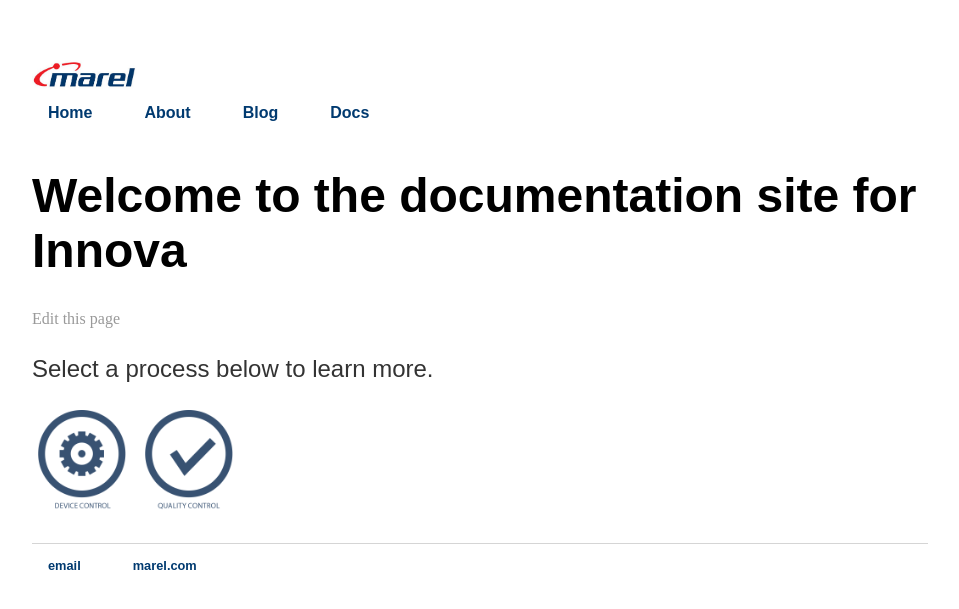
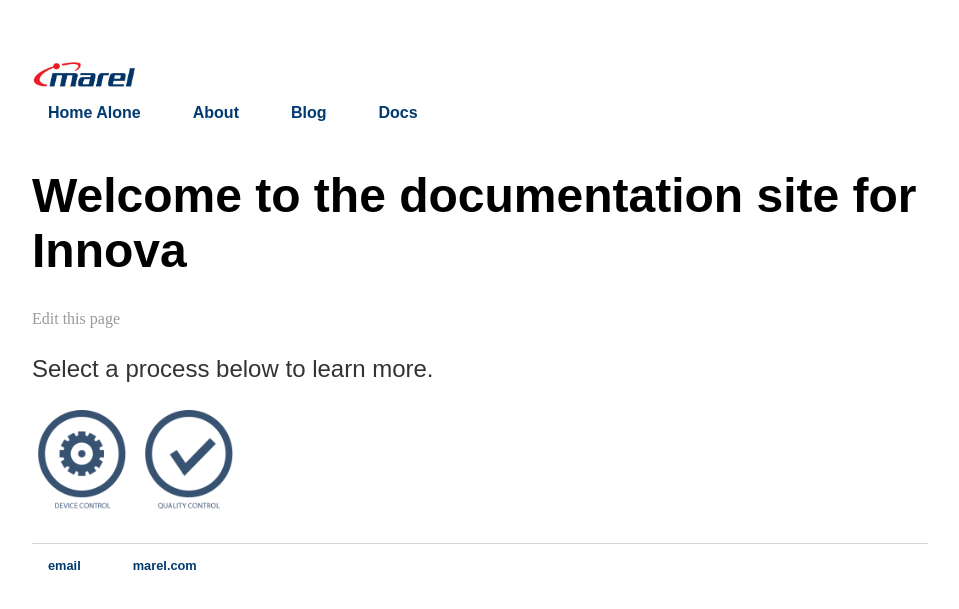
Before and after one commit to daniellegunter/pohlvault.github.io, a Jekyll site: the page built from index.html, in a window 1280 px wide. Shown: the top 609 px of the page, without its empty margins (160-1119 px from the left). Built offline with Jekyll 4.4.1, drawn with Linux system fonts in a browser that asks for light colours.

Commit message:
Update default.html

```diff
--- a/_layouts/default.html
+++ b/_layouts/default.html
@@ -12,7 +12,7 @@
   <img id="logo" src="images/Marel-logo.jpg"Marel Logo">
 </a>
 	    		<ul>
-	        		<li><a href="/">Home</a></li>
+	        		<li><a href="/">Home Alone</a></li>
 		        	<li><a href="/about">About</a></li>
 	             		<li><a href="/blog">Blog</a></li>
 				<li><a href="/docs">Docs</a></li>
```
